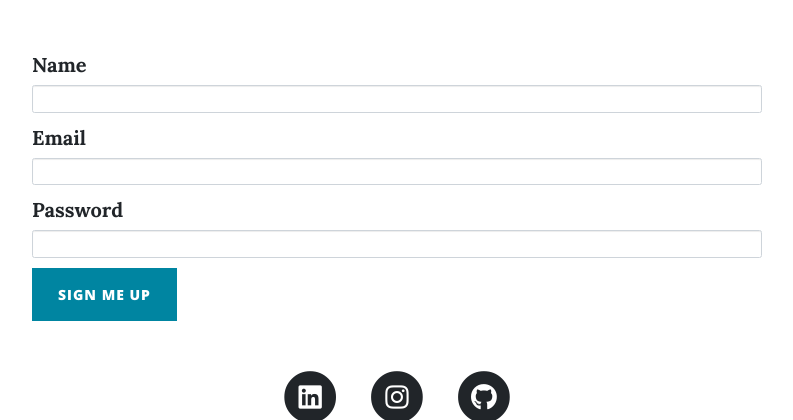
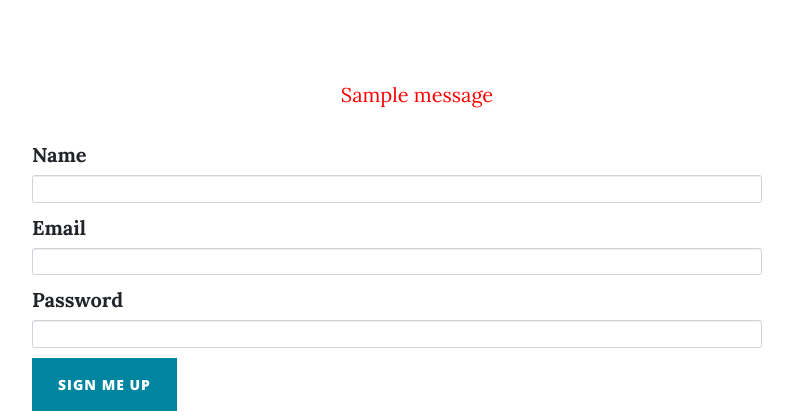
Before and after one commit to prxdyu/pradyu_blog_heruko, a Flask app: page /register in a window 1280 px wide. Shown: the part 532-952 px from the top of the page, without its empty margins (243-1036 px from the left). Run offline with Flask 2, Linux system fonts and the light colour scheme; one stand-in notice (Sample message) is shown; some libraries are stand-ins or nearby versions.

Commit message:
Update register.html

```diff
--- a/templates/register.html
+++ b/templates/register.html
@@ -22,6 +22,36 @@
   <div class="container">
     <div class="row">
       <div class="col-lg-8 col-md-10 mx-auto">
+        {% with messages = get_flashed_messages() %}
+            {% if messages %}
+              <ul class=flashes>
+                {% for message in messages %}
+                <p class="flash_msg" style="text-align:center; color:red; font-size:20px;">{{message}}</p>
+                {% endfor %}
+            </ul>
+          {% endif %}
+         {% endwith %}
+          {% if form.email.errors or form.password.errors or form.name.errors :%}
+            <ul class="errors">
+                {% if form.email.errors %}
+                    {% for error in form.email.errors: %}
+                        <p class="flash_msg" style="text-align:center; color:red; font-size:20px;">{{error}}</p>
+                    {% endfor %}
+                {% endif %}
+
+                 {% if form.name.errors or form.password.errors %}
+                    {% for error in form.name.errors: %}
+                        <p class="flash_msg" style="text-align:center; color:red; font-size:20px;">Don't leave any fields empty </p>
+                    {% endfor %}
+                    {% for error in form.password.errors: %}
+                        <p class="flash_msg" style="text-align:center; color:red; font-size:20px;">Don't leave any fields empty </p>
+                    {% endfor %}
+                 {% endif %}
+
+
+          {% endif %}
+
+
 
        {{ wtf.quick_form(form, novalidate=True, button_map={"submit": "primary"}) }}
 
```
